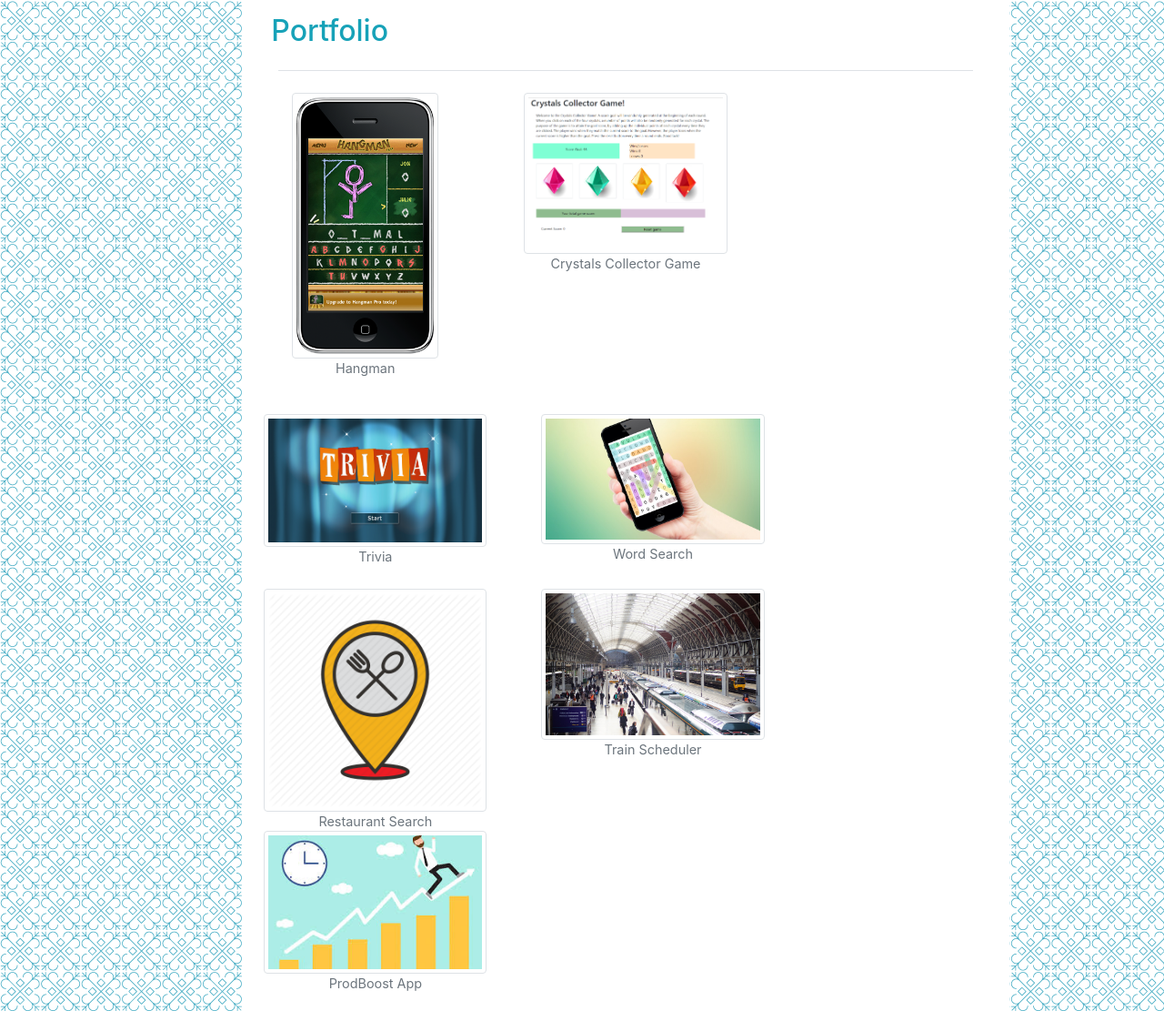
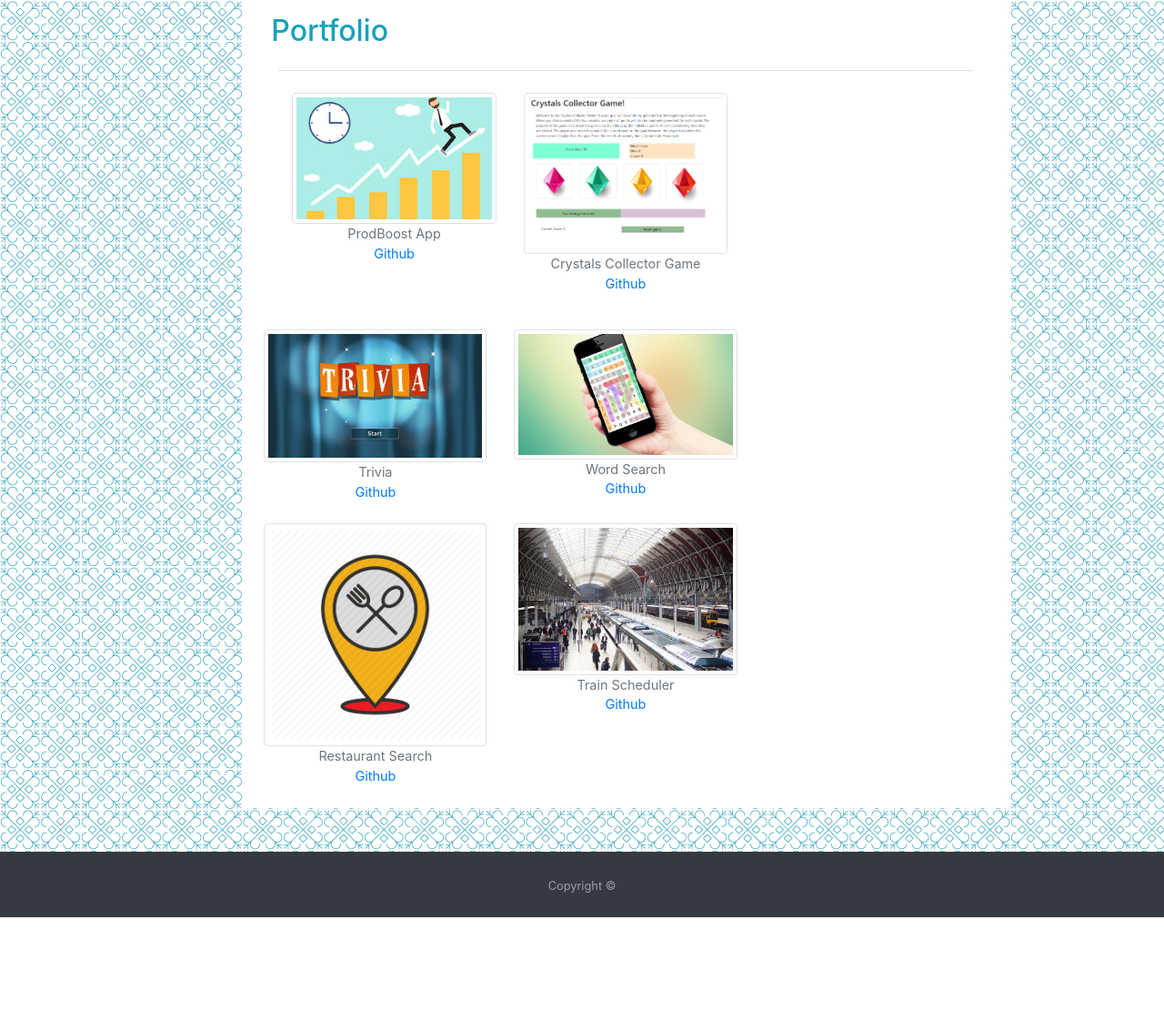
Before and after one commit to sabsrolz/UpdatedPortfolio, a plain HTML site: page portfolio.html in a window 1280 px wide. Shown: the part 177-1288 px from the top of the page at 91% size. After the commit the page ends 1185 px from the top, so only its background shows below. Drawn offline with nearby package versions, Linux system fonts and the light colour scheme.

Commit message:
updated portfolio to include github links

```diff
--- a/portfolio.html
+++ b/portfolio.html
@@ -56,15 +56,19 @@
                 </div>
 
                 <div class="border-top m-3 pt-4 row">
-                    <div class="col-md-3">
-                        <img src = "images/hangman.png" class="img-thumbnail">
-                        <figcaption class="figure-caption text-center">Hangman</figcaption>
-                    </div>
-                    <div class="col-md-1"></div>
+                        <div class="col-md-4">
+                                <a href = "https://olive89aja.github.io/Prodboost/">
+                                    <img src = "images/prod.jfif" class="img-thumbnail">
+                                    <figcaption class="figure-caption text-center">ProdBoost App</figcaption>
+                                    <figcaption class="figure-caption text-center"><a href = "https://github.com/olive89aja/Prodboost.git" target = "blank_">Github</a></figcaption>
+
+                            </div>
+
                     <div class="col-md-4">
                             <a href = "https://sabsrolz.github.io/unit-4-game/">
-                        <img src = "images/crystals_game.PNG" class="img-thumbnail"></a>
+                        <img src = "images/crystals_game.PNG" class="img-thumbnail">
                         <figcaption class="figure-caption text-center">Crystals Collector Game</figcaption>
+                        <figcaption class="figure-caption text-center"><a href = "https://github.com/sabsrolz/unit-4-game.git" target = "blank_">Github</a></figcaption>
                     </div>
                 </div>
                 <div class="pt-4 row">
@@ -72,11 +76,14 @@
                         <a href = "https://sabsrolz.github.io/TriviaGame/">
                         <img src = "images/trivia.png" class="img-thumbnail">
                         <figcaption class="figure-caption text-center">Trivia</figcaption>
+                        <figcaption class="figure-caption text-center"><a href = "https://github.com/sabsrolz/TriviaGame.git" target = "blank_">Github</a></figcaption>
                     </div>
-                    <div class="col-md-4"></div>
+
                     <div class="col-md-4">
-                        <a href = "https://sabsrolz.github.io/WordGuessGame/"><img src = "images/wordsearch.jpg" class="img-thumbnail"></a>
+                        <a href = "https://sabsrolz.github.io/WordGuessGame/"><img src = "images/wordsearch.jpg" class="img-thumbnail">
+
                         <figcaption class="figure-caption text-center">Word Search</figcaption>
+                        <figcaption class="figure-caption text-center"><a href = "https://github.com/sabsrolz/WordGuessGame.git" target = "blank_">Github</a></figcaption>
                     </div>
                     </div>
                     <div class="pt-4 row">
@@ -84,8 +91,9 @@
                                 <a href = "https://sabsrolz.github.io/API-Assignment/">
                                 <img src = "images/restaurant_search.png" class="img-thumbnail">
                                 <figcaption class="figure-caption text-center">Restaurant Search</figcaption>
+                                <figcaption class="figure-caption text-center"><a href = "https://github.com/sabsrolz/API-Assignment.git" target = "blank_">Github</a></figcaption>
                             </div>
-                            <div class="col-md-4"></div>
+
 
 
 
@@ -93,13 +101,9 @@
                                         <a href = "https://sabsrolz.github.io/Train-Scheduler/">
                                         <img src = "images/train_station.jpg" class="img-thumbnail">
                                         <figcaption class="figure-caption text-center">Train Scheduler</figcaption>
+                                        <figcaption class="figure-caption text-center"><a href = "https://github.com/sabsrolz/Train-Scheduler.git" target = "blank_">Github</a></figcaption>
                                     </div>
-                                    <div class="col-md-4">
-                                        <a href = "https://olive89aja.github.io/Prodboost/">
-                                            <img src = "images/prod.jfif" class="img-thumbnail">
-                                            <figcaption class="figure-caption text-center">ProdBoost App</figcaption>
 
-                                    </div>
 
                                     </div>
 
```
Also changed, not shown: index.html (+1 -1 lines), 1 other file.
